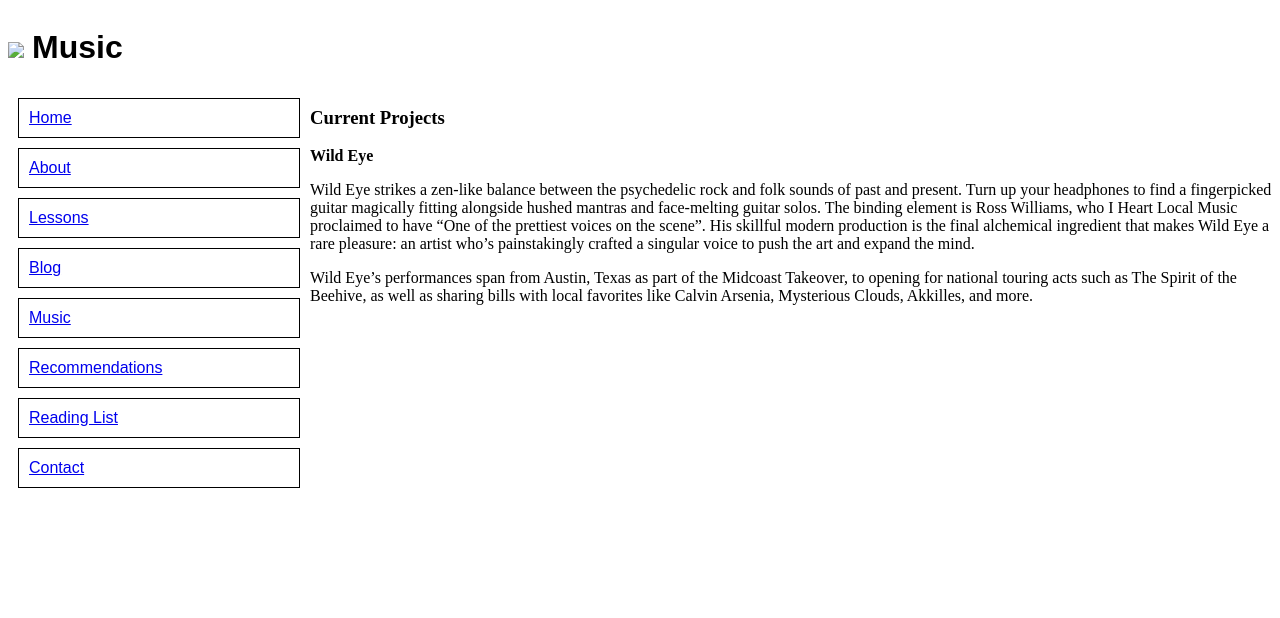
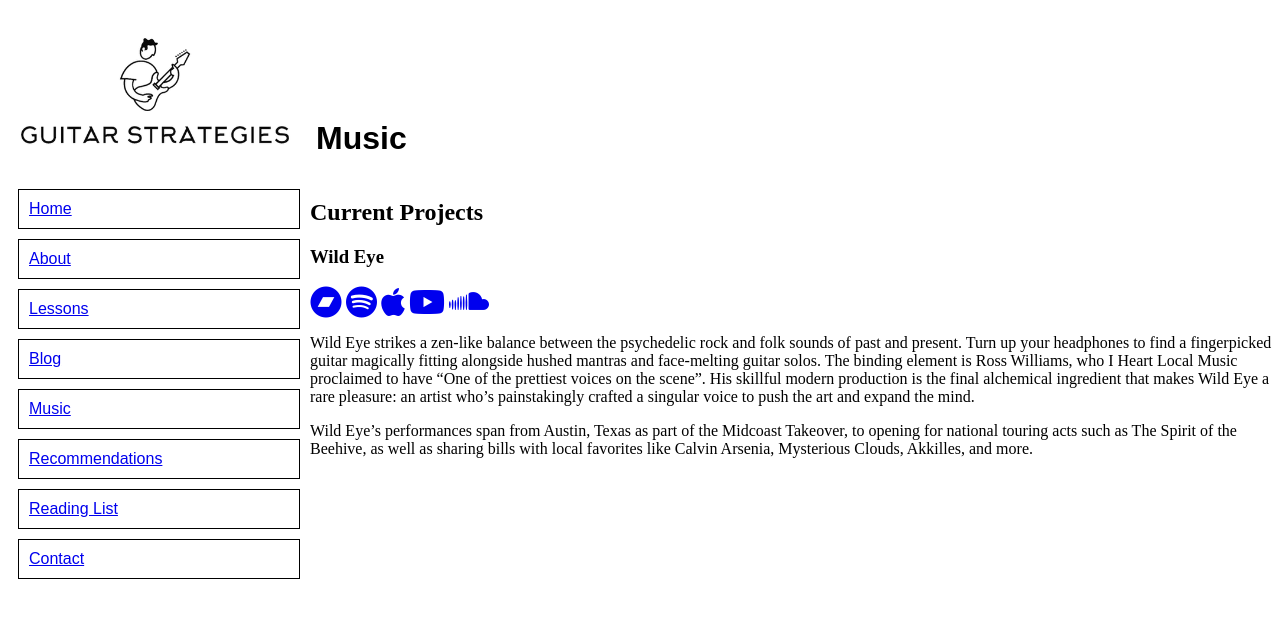
Before and after one commit to rosswilliamsdev/Guitar-Strategies-Website, a plain HTML site: page music.html in a window 1280 px wide. Drawn offline with Linux system fonts and the light colour scheme.

Commit message:
lots of changes

```diff
--- a/music.html
+++ b/music.html
@@ -1,29 +1,46 @@
 <!DOCTYPE html>
 <html lang="en">
+    <head>
     <meta charset="utf-8">
     <meta name="viewport" width="device-width, initial-scale=1">
     <title>Guitar Strategies</title>
     <link rel="stylesheet" href="styles.css">
+    <script src="https://kit.fontawesome.com/e74da5c719.js" crossorigin="anonymous"></script>
+    </head>
     <header>
         <h1>
-            <img id="logo" src="/Users/rosswilliams/Desktop/Guitar Files/Guitar Strategies/GS Logo SMALL transparent.png">
+            <img id="logo" src="./logo.png">
             <span class="headline">Music</span>
         </h1>
     </header>
     <nav>
-        <ul id="navbar">
-            <li class="navbar"><a href="index.html">Home</a></li>
-            <li class="navbar"><a href="about.html">About</a></li>
-            <li class="navbar"><a href="lessons.html">Lessons</a></li>
-            <li class="navbar"><a href="blog.html">Blog</a></li>
-            <li class="navbar"><a href="music.html">Music</a></li>
-            <li class="navbar"><a href="recommendations.html">Recommendations</a></li>
-            <li class="navbar"><a href="readinglist.html">Reading List</a></li>
-            <li class="navbar"><a href="contact.html">Contact</a></li>
-        </ul>
+        <nav>
+            <ul id="navbar">
+                <li class="navbar"><a href="index.html">Home</a></li>
+                <li class="navbar"><a href="./about.html">About</a></li>
+                <li class="navbar"><a href="./lessons.html">Lessons</a></li>
+                <li class="navbar"><a href="./blog.html">Blog</a></li>
+                <li class="navbar"><a href="./music.html">Music</a></li>
+                <li class="navbar"><a href="./recommendations.html">Recommendations</a></li>
+                <li class="navbar"><a href="./readinglist.html">Reading List</a></li>
+                <li class="navbar"><a href="./contact.html">Contact</a></li>
+            </ul>
+        </nav>
     </nav>
-    <h3>Current Projects</h3>
-    <p><strong>Wild Eye</strong></p>
+    <h2>Current Projects</h2>
+    <h3>Wild Eye</h3>
+    <p>
+        <a href= "https://wildeyeanditsseekers.bandcamp.com/" target="_blank">
+        <i class="fa-brands fa-bandcamp fa-2x"></i></a>
+        <a href="https://open.spotify.com/artist/5vfrSZGa1NljOoJAuPH8Gq?si=ZbhZ4AHJRyq_m5vkvcwsLA" target="_blank">
+            <i class="fa-brands fa-spotify fa-2x"></i></a>
+        <a href="https://music.apple.com/us/artist/wild-eye/1389684183" target="_blank">
+            <i class="fa-brands fa-apple fa-2x"></i></a>
+        <a href="https://www.youtube.com/playlist?list=PLZhMRUyMDnSekumvD7PqduXn7ekBUriBG" target="_blank">
+            <i class="fa-brands fa-youtube fa-2x"></i></a>
+        <a href="https://soundcloud.com/wildeyeanditsseekers" target="_blank">
+            <i class="fa-brands fa-soundcloud fa-2x"></i></a>
+    </p>
     <p>Wild Eye strikes a zen-like balance between the psychedelic rock and folk sounds of past and present. Turn up your headphones to find a fingerpicked guitar magically fitting alongside hushed mantras and face-melting guitar solos. The binding element is Ross Williams, who I Heart Local Music proclaimed to have “One of the prettiest voices on the scene”. His skillful modern production is the final alchemical ingredient that makes Wild Eye a rare pleasure: an artist who’s painstakingly crafted a singular voice to push the art and expand the mind.</p>
     <p>
         Wild Eye’s performances span from Austin, Texas as part of the Midcoast Takeover, to opening for national touring acts such as The Spirit of the Beehive, as well as sharing bills with local favorites like Calvin Arsenia, Mysterious Clouds, Akkilles, and more.
--- a/styles.css
+++ b/styles.css
@@ -17,7 +17,7 @@ h1 {
     list-style-type: none;
     margin: 0;
     padding: 0;
-    z-index: -1;
+    z-index: 100;
     float: left;
     text-align: left;
     position: sticky;
```
Also changed, not shown: about.html (+13 -12 lines), blog.html (+13 -12 lines), contact.html (+14 -13 lines), index.html (+9 -9 lines), lessons.html (+13 -11 lines), readinglist.html (+13 -12 lines), recommendations.html (+13 -12 lines), logo.png (added), 1 other file.
